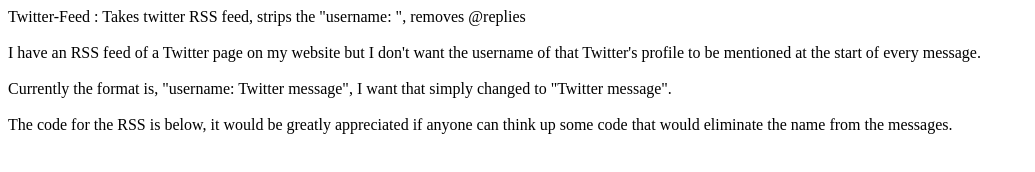
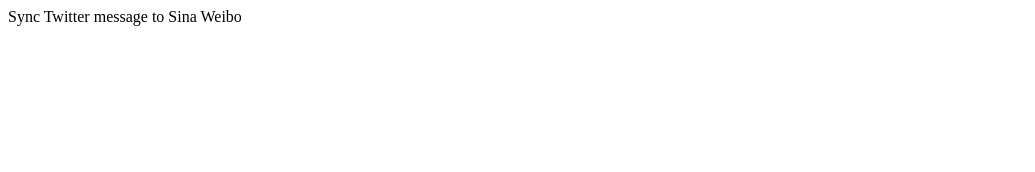
Before and after one commit to yfli/twitter-to-weibo-appengine, a plain HTML site: page index.html in a window 1280 px wide. Shown: the whole page, without its empty margins (0-1035 px from the left). Drawn offline with Linux system fonts and the light colour scheme.

Commit message:
Change index.html to refect real content

```diff
--- a/index.html
+++ b/index.html
@@ -6,17 +6,11 @@
 
 <body>
 
-<p>Twitter-Feed : Takes twitter RSS feed, strips the &quot;username: &quot;, removes
-@replies <br>
-<br>
-I have an RSS feed of a Twitter page on my website but I don't want the username
-of that Twitter's profile to be mentioned at the start of every message.<br>
-<br>
-Currently the format is, &quot;username: Twitter message&quot;, I want that simply changed
-to &quot;Twitter message&quot;.<br>
-<br>
-The code for the RSS is below, it would be greatly appreciated if anyone can
-think up some code that would eliminate the name from the messages. </p>
+    <p>
+
+    Sync Twitter message to Sina Weibo
+
+    </p>
 
 </body>
 
```
